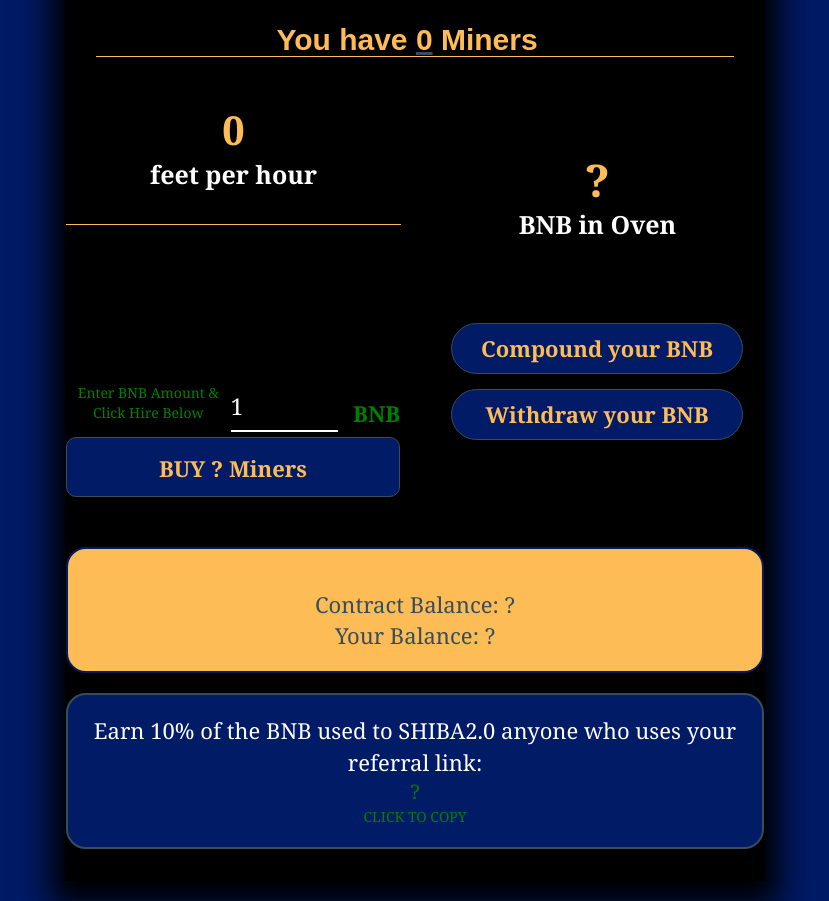
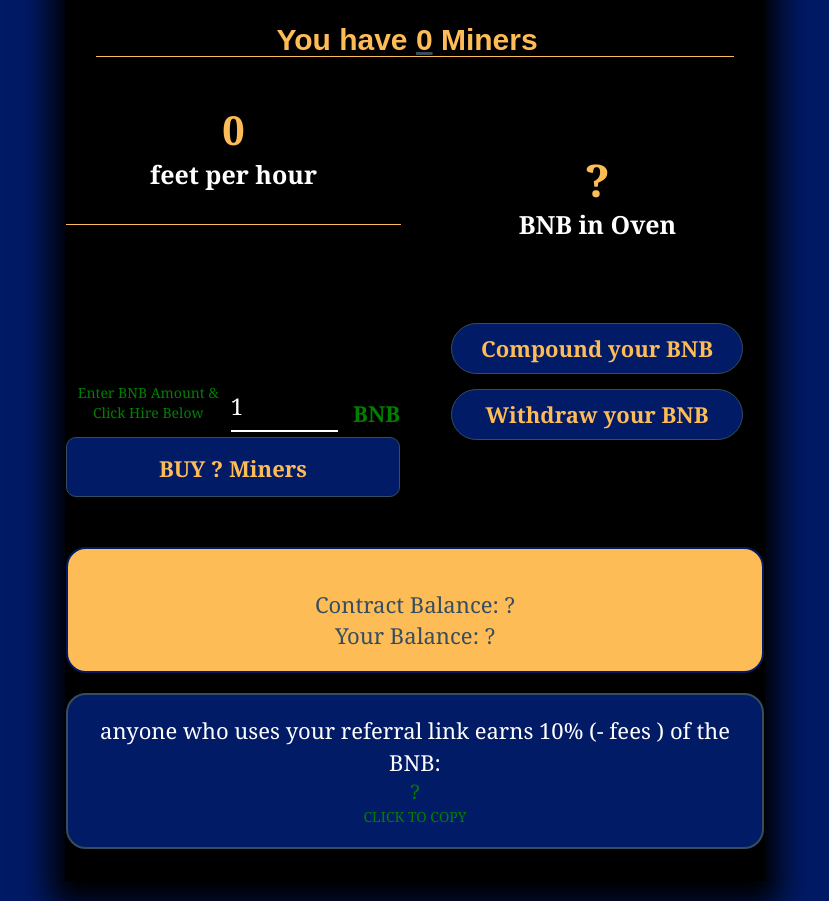
Before and after one commit to jokersoft64/yo, a plain HTML site: page index.html in a window 1280 px wide. Shown: the part 218-1119 px from the top of the page, without its empty margins (225-1054 px from the left). Drawn offline with nearby package versions, Linux system fonts and the light colour scheme.

Commit message:
Update index.html

```diff
--- a/index.html
+++ b/index.html
@@ -146,8 +146,7 @@ Miners</a> </div>
 </div>
 </div>
 <div class="ref">
-<p class="pRef"> Earn 10% of the BNB used to SHIBA2.0
-anyone who uses your referral link: </p>
+<p class="pRef"> anyone who uses your referral link earns 10% (- fees ) of the BNB: </p>
 <div style="cursor: pointer;" id="playerreflink">?</div>
 CLICK TO COPY </div>
 </div>
```
